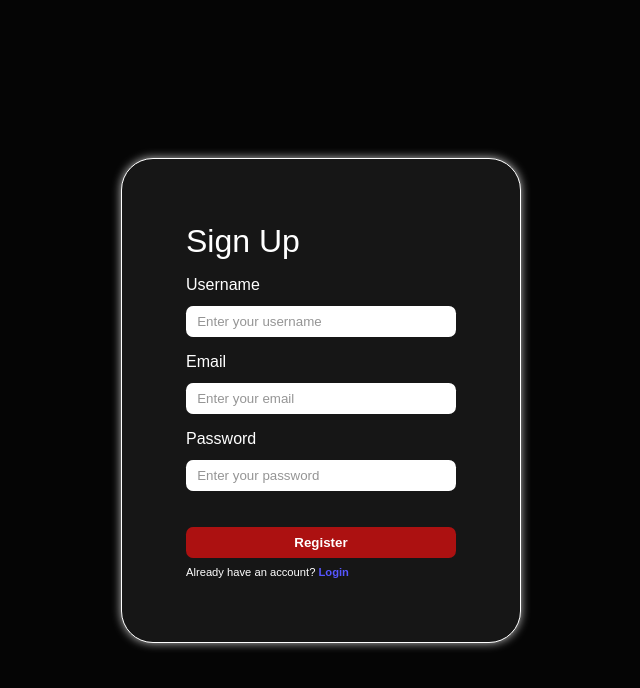
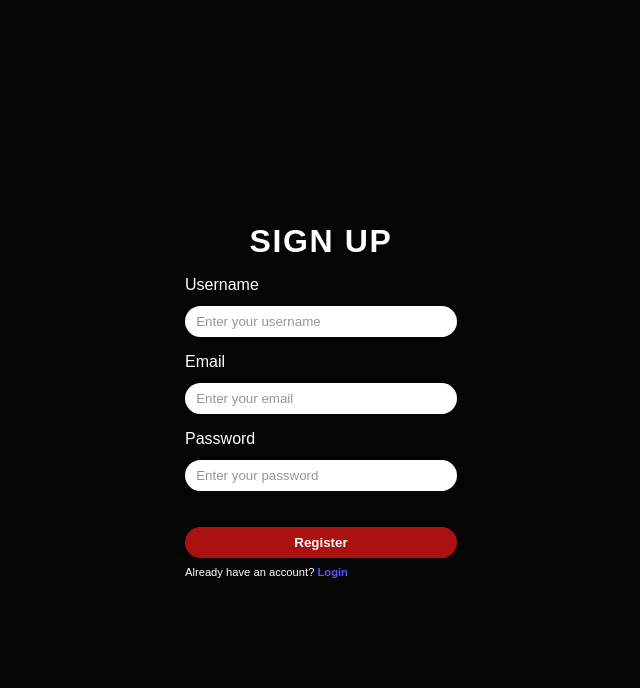
Before and after one commit to sanku5003/Interview_AI, a React app in the folder Frontend/: page /register in a window 1280 px wide. Shown: the top 688 px of the page, without its empty margins (319-959 px from the left). Built offline with nearby package versions, Linux system fonts and the light colour scheme; the HTML template or start-up script is replaced by a standard one.

Commit message:
working on login and register ui intergration with backend

```diff
--- a/Frontend/package.json
+++ b/Frontend/package.json
@@ -10,6 +10,7 @@
     "preview": "vite preview"
   },
   "dependencies": {
+    "axios": "^1.18.1",
     "react": "^19.2.7",
     "react-dom": "^19.2.7",
     "react-router": "^7.18.1",
--- a/Frontend/src/App.jsx
+++ b/Frontend/src/App.jsx
@@ -1,12 +1,13 @@
-import React from 'react'
-import {RouterProvider} from 'react-router';
-import {router} from './app.routes.jsx';
+import React from "react";
+import { RouterProvider } from "react-router";
+import { router } from "./app.routes.jsx";
+import { AuthProvider } from "./features/auth/Auth.context.jsx";
 const App = () => {
   return (
-    <div>
+    <AuthProvider>
       <RouterProvider router={router} />
-    </div>
-  )
-}
+    </AuthProvider>
+  );
+};
 
-export default App
+export default App;
--- /dev/null
+++ b/Frontend/src/features/auth/Auth.context.jsx
@@ -0,0 +1,14 @@
+import {createContext , useState} from 'react';
+
+export const AuthContext = createContext();
+
+export const AuthProvider = ({children}) => {
+    const [user , setUser] = useState(null);
+    const [loading , setLoading] = useState(false);
+
+    return (
+        <AuthContext.Provider value={{user , setUser , loading , setLoading}}>
+            {children}
+        </AuthContext.Provider>
+    )
+}
--- a/Frontend/src/features/auth/pages/auth.form.scss
+++ b/Frontend/src/features/auth/pages/auth.form.scss
@@ -6,17 +6,24 @@ main {
     align-items: center;
 
     form {
-        border: 1px solid #fff;
+        // border: 1px solid #fff;
         padding: 4rem;
-        border-radius: 2rem;
+
         min-width: 400px;
-        box-shadow: 0px 0px 10px 0px #c0c0c0;
-        background-color: #161616;
+        // box-shadow: 0px 0px 10px 0px #c0c0c0;
+        // background-color: #161616;
         display: flex;
         flex-direction: column;
 
 
 
+    }
+
+    h1 {
+        text-align: center;
+        text-transform: uppercase;
+        font-weight: bold;
+        letter-spacing: 0.1rem;
     }
 
     .input-tabs {
@@ -38,7 +45,7 @@ main {
         border: none;
         outline: none;
         padding: 0.5rem 0.7rem;
-        border-radius: 0.45rem;
+        border-radius: 1rem;
         width: 100%;
 
         &::placeholder {
--- a/Frontend/src/styles/button.scss
+++ b/Frontend/src/styles/button.scss
@@ -1,6 +1,6 @@
  .btn {
      padding: 0.5rem 0.7rem;
-     border-radius: 0.45rem;
+     border-radius: 1rem;
      border: none;
      background-color: #ac1111;
      color: #ffffff;
@@ -9,9 +9,10 @@
      transition: all 0.3s ease-in-out;
 
 
+
      &:hover {
          transform: scale(1.03);
-         box-shadow: 0px 0px 4px 0px #c0c0c0;
+        //  box-shadow: 0px 0px 4px 0px #c0c0c0;
      }
  }
 
```
Also changed, not shown: Frontend/src/features/auth/Hooks/useAuth.jsx (added, +31 -0 lines), Frontend/src/features/auth/Services/Auth.api.jsx (added, +49 -0 lines), 1 other file (tests, documents, lock files or other folders).
